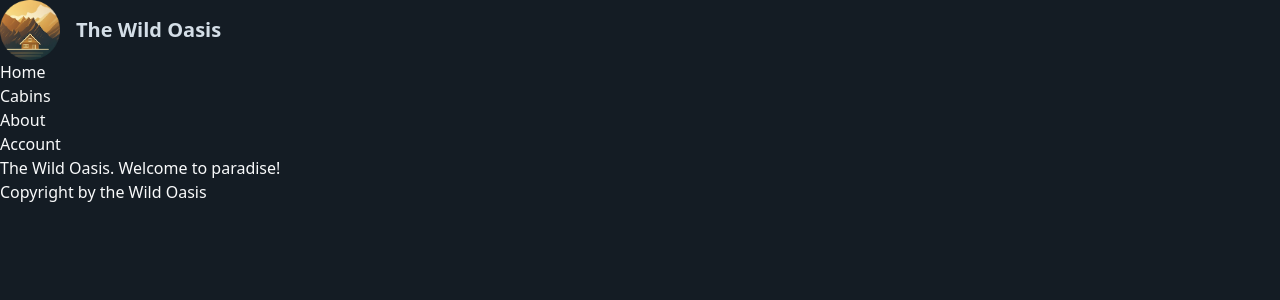
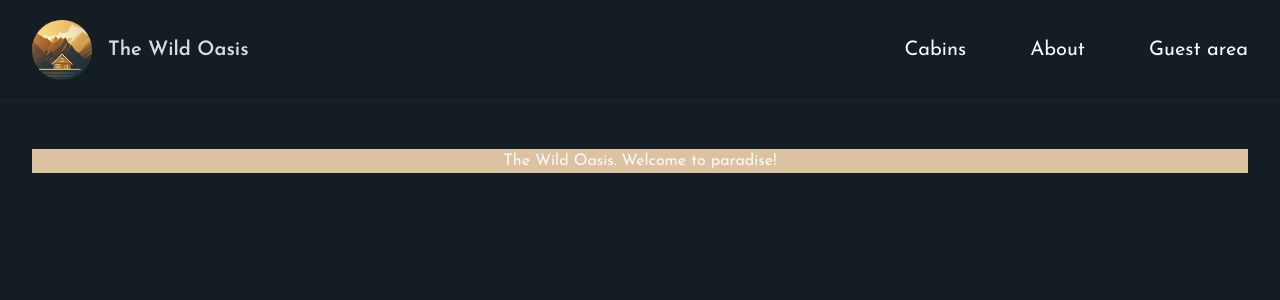
Before and after one commit to eroscamposg/the-wild-oasis-nextjs, a Next.js app: page / in a window 1280 px wide. Shown: the top 300 px of the page. Built offline with nearby package versions, Linux system fonts and the light colour scheme.

Commit message:
Improving root layout and navigation

```diff
--- /dev/null
+++ b/app/_components/Header.tsx
@@ -0,0 +1,15 @@
+import Navigation from '@/app/_components/Navigation';
+import Logo from '@/app/_components/Logo';
+
+function Header() {
+  return (
+    <header className='border-b border-primary-900 px-8 py-5'>
+      <div className='flex justify-between items-center max-w-7xl mx-auto'>
+        <Logo />
+        <Navigation />
+      </div>
+    </header>
+  );
+}
+
+export default Header;
--- a/app/_components/Navigation.tsx
+++ b/app/_components/Navigation.tsx
@@ -2,19 +2,24 @@
 
 export default function Navigation() {
   return (
-    <ul>
+    <nav className="z-10 text-xl">
+      <ul className="flex gap-16 items-center">
         <li>
-        <Link href="/">Home</Link>
+          <Link href="/cabins" className="hover:text-accent-400 transition-colors">
+            Cabins
+          </Link>
         </li>
         <li>
-        <Link href="/cabins">Cabins</Link>
+          <Link href="/about" className="hover:text-accent-400 transition-colors">
+            About
+          </Link>
         </li>
         <li>
-        <Link href="/about">About</Link>
-      </li>
-      <li>
-        <Link href="/account">Account</Link>
+          <Link href="/account" className="hover:text-accent-400 transition-colors">
+            Guest area
+          </Link>
         </li>
       </ul>
+    </nav>
   );
 }
--- a/app/layout.tsx
+++ b/app/layout.tsx
@@ -1,8 +1,16 @@
 import type { Metadata } from 'next';
+import { Josefin_Sans } from 'next/font/google';
+
 import Navigation from '@/app/_components/Navigation';
 import Logo from '@/app/_components/Logo';
 
 import './_styles/globals.css';
+import Header from './_components/Header';
+
+const josefin = Josefin_Sans({
+  subsets: ['latin'],
+  display: 'swap',
+});
 
 export const metadata: Metadata = {
   title: {
@@ -20,13 +28,13 @@
 }>) {
   return (
     <html lang="en">
-      <body className="bg-primary-950 text-gray-50 min-h-screen">
-        <header>
-          <Logo />
-          <Navigation />
-        </header>
-        <main>{children}</main>
-        <footer>Copyright by the Wild Oasis</footer>
+      <body
+        className={`${josefin.className} bg-primary-950 text-gray-50 min-h-screen flex flex-col`}
+      >
+        <Header />
+        <div className="flex-1 px-8 py-12">
+          <main className="max-w-7xl bg-accent-300 mx-auto text-center">{children}</main>
+        </div>
       </body>
     </html>
   );
```
Also changed, not shown: 1 other file (tests, documents, lock files or other folders). Lines whose indentation alone changed are shown as unchanged.
